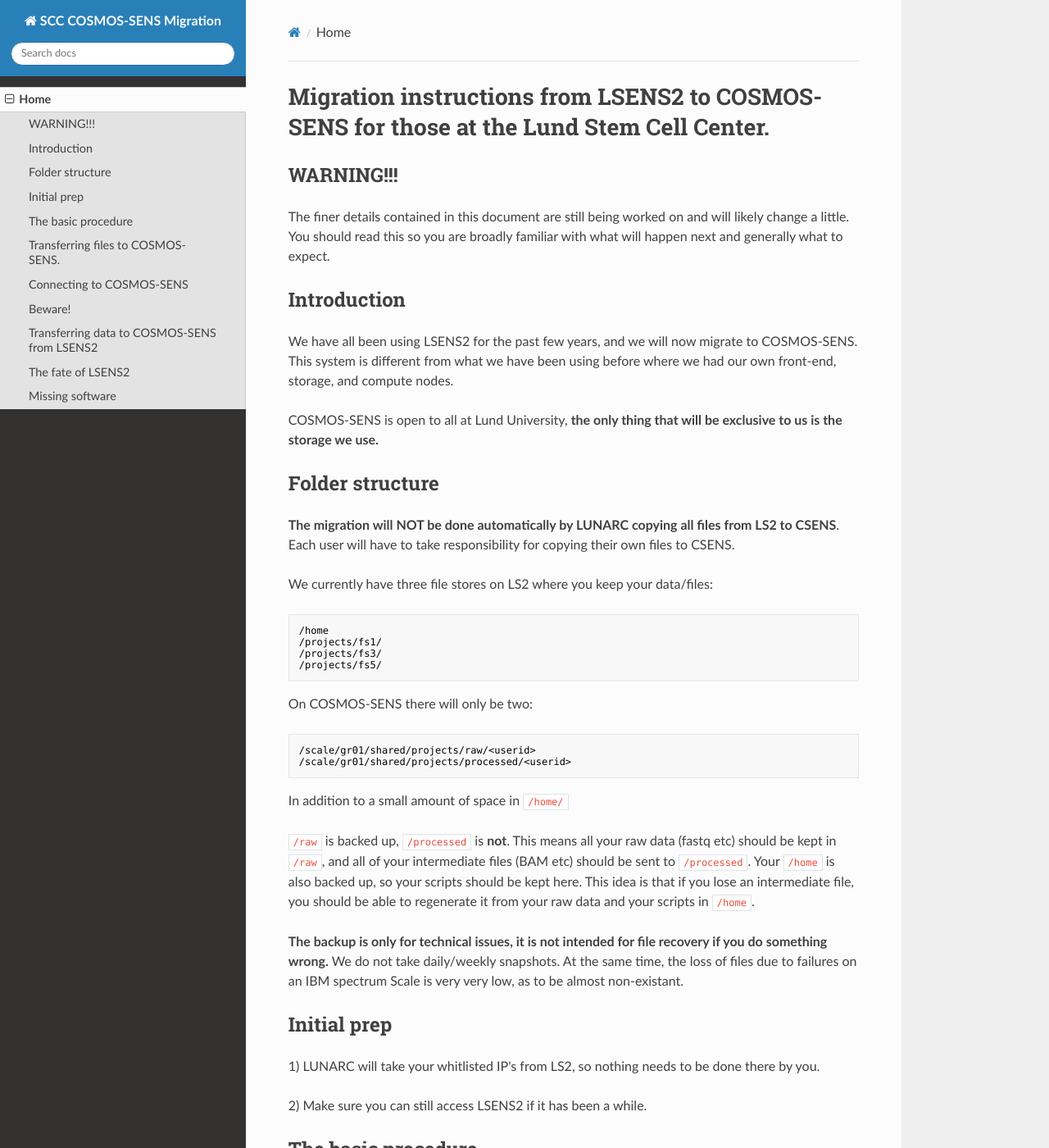
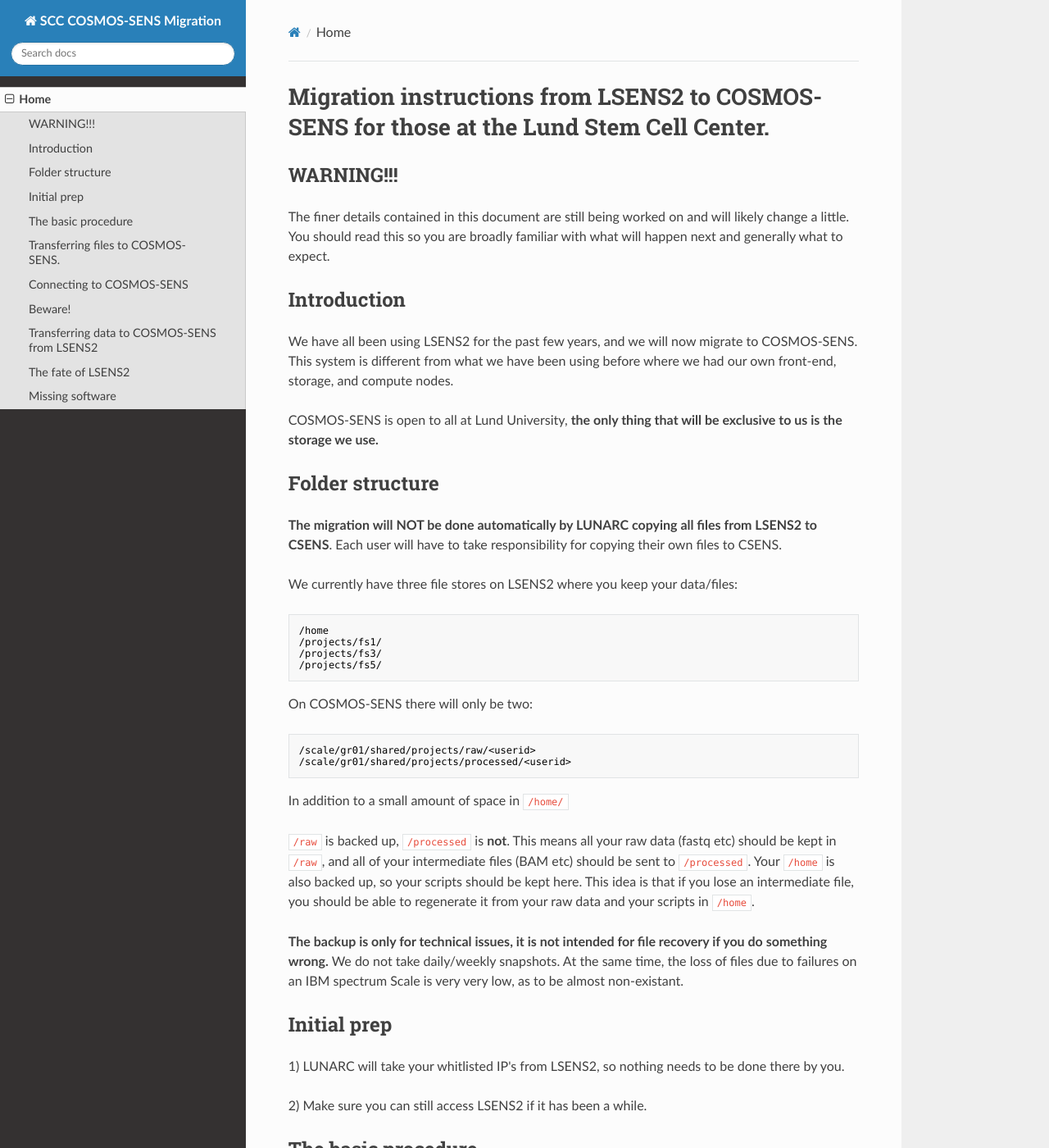
Before and after one commit to sccbioinformatics/CSENS_Migration_docs, an MkDocs documentation site: the page built from docs/index.md, in a window 1280 px wide and 1400 px high. Shown: the whole window at 82% size. Built offline with MkDocs 1.6.1, drawn with Linux system fonts in a browser that asks for light colours; nearby versions of some CDN libraries.

Commit message:
lunarc suggestions

````diff
--- a/docs/index.md
+++ b/docs/index.md
@@ -9,9 +9,9 @@ We have all been using LSENS2 for the past few years, and we will now migrate to
 COSMOS-SENS is open to all at Lund University, **the only thing that will be exclusive to us is the storage we use.**
 
 ## Folder structure
-**The migration will NOT be done automatically by LUNARC copying all files from LS2 to CSENS**. Each user will have to take responsibility for copying their own files to CSENS.
+**The migration will NOT be done automatically by LUNARC copying all files from LSENS2 to CSENS**. Each user will have to take responsibility for copying their own files to CSENS.
 
-We currently have three file stores on LS2 where you keep your data/files:
+We currently have three file stores on LSENS2 where you keep your data/files:
 
 ```shell
 /home
@@ -33,7 +33,7 @@ In addition to a small amount of space in `/home/`
 **The backup is only for technical issues, it is not intended for file recovery if you do something wrong.** We do not take daily/weekly snapshots. At the same time, the loss of files due to failures on an IBM spectrum Scale is very very low, as to be almost non-existant.
 
 ## Initial prep
-1) LUNARC will take your whitlisted IP's from LS2, so nothing needs to be done there by you.
+1) LUNARC will take your whitlisted IP's from LSENS2, so nothing needs to be done there by you.
 
 2) Make sure you can still access LSENS2 if it has been a while.
 
````
